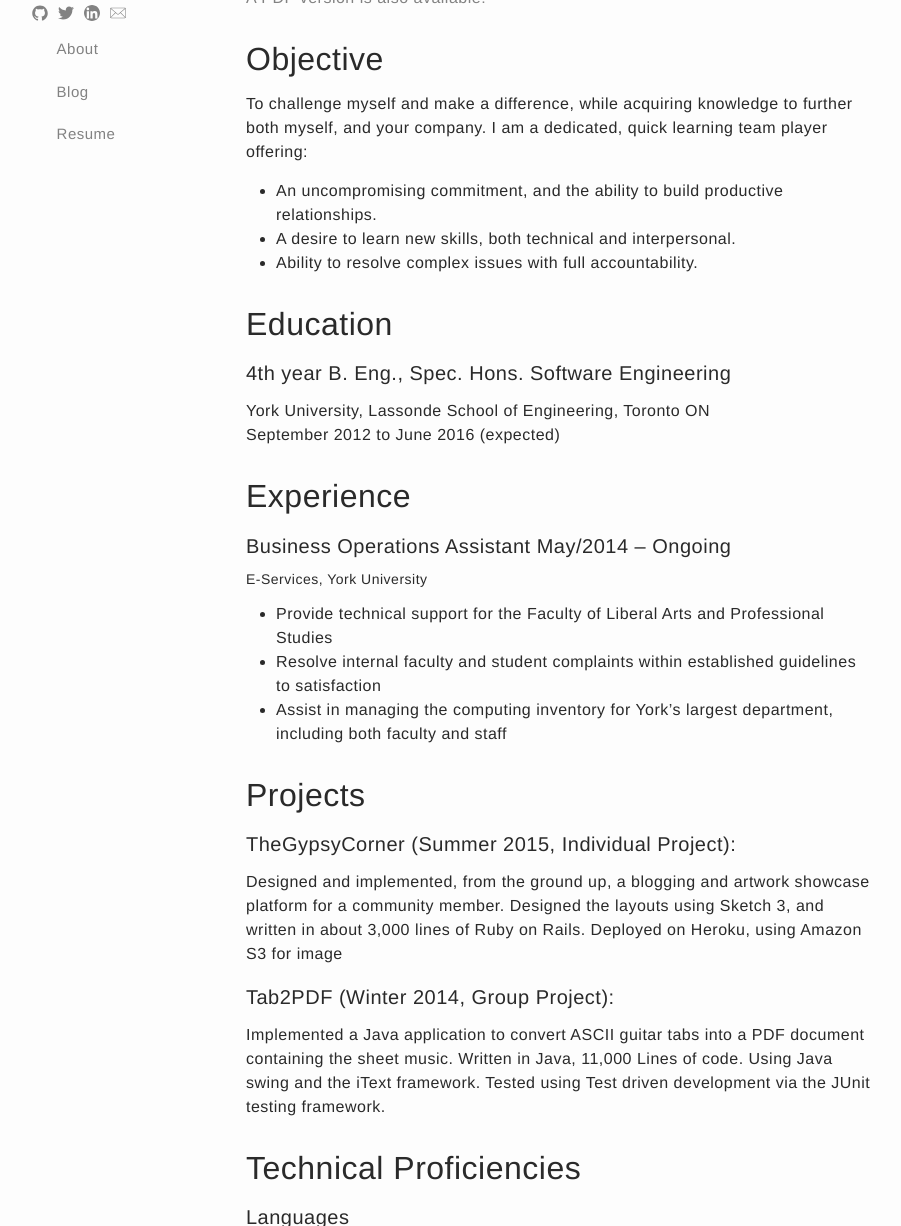
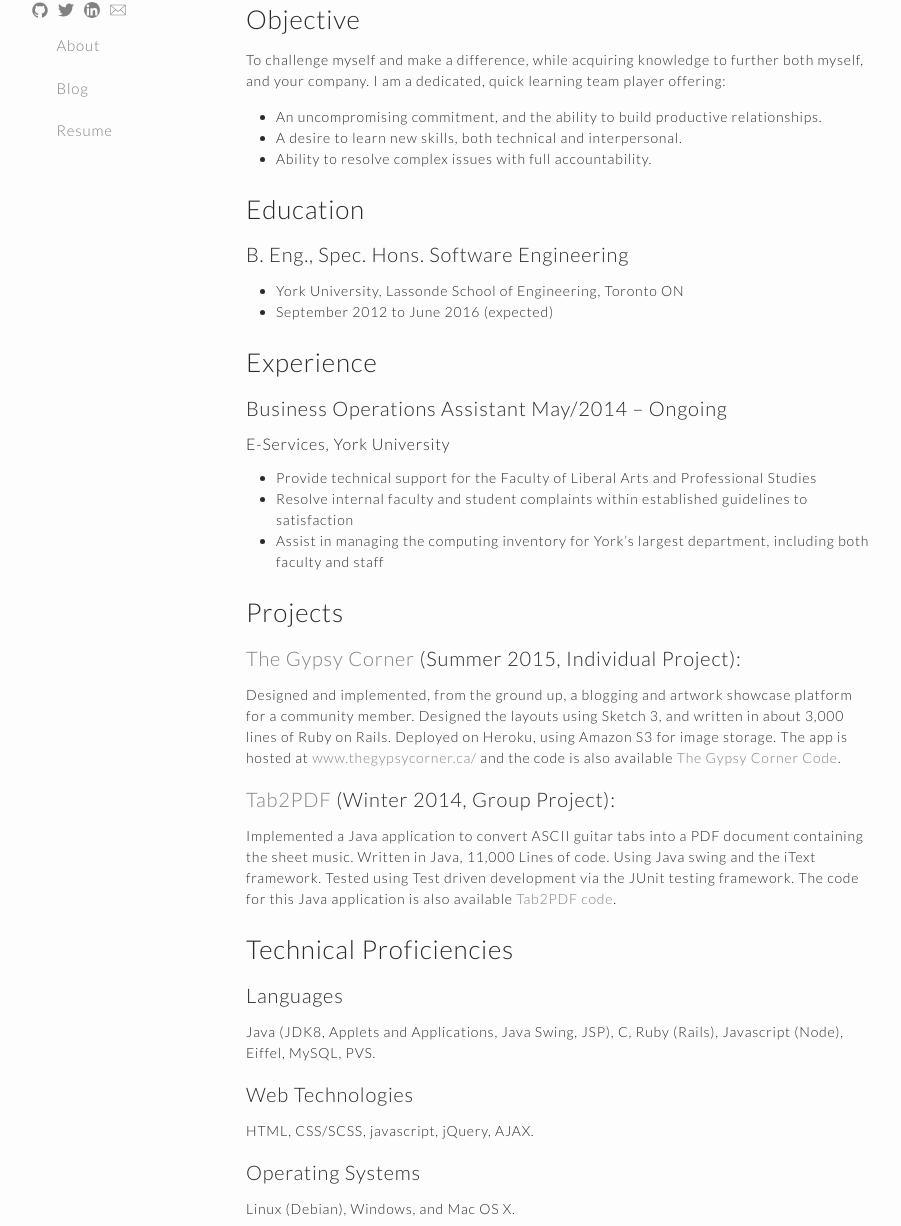
Before and after one commit to skylerto/skylerto.github.io, a Jekyll site: the page built from resume.md, in a window 1280 px wide and 1400 px high, cut to the strip 174-1400 px from the top of the window. Shown: the whole strip, without its empty margins (179-1080 px from the left). Built offline with Jekyll 4.4.1, drawn with Linux system fonts in a browser that asks for light colours; some of the changed text lies outside the part shown.

Commit message:
minor adjustments to layout, complete font change

```diff
--- a/_layouts/default.html
+++ b/_layouts/default.html
@@ -10,7 +10,7 @@
       <div class="wrapper">
 
         {{ content }}
-         <em> send all hugs to  <a href="https://www.twitter.com/skylerto">skylerto</a>  </em>
+        <div class="hugs"><em>from <a href="https://www.twitter.com/skylerto">skylerto</a> with ♥</em></div>
       </div>
      </div>
 
--- a/_sass/_base.scss
+++ b/_sass/_base.scss
@@ -1,4 +1,6 @@
-$base-font-family: "Helvetica Neue", Helvetica, Arial, sans-serif;
+
+@import url(https://fonts.googleapis.com/css?family=Lato:400,100,300);
+$base-font-family: "Lato", "Helvetica Neue", Helvetica, Arial, sans-serif;
 iframe {
   margin: 2em 0;
 }
@@ -35,7 +37,7 @@ body {
   color: $text-color;
   background-color: $background-color;
   -webkit-text-size-adjust: 100%;
-  letter-spacing: 0.5px;
+  letter-spacing: 0.8px;
 }
 .text {
   color: $text-color;
@@ -97,7 +99,7 @@ h3,
 h4,
 h5,
 h6 {
-  font-weight: 100;
+  font-weight: 300;
   margin-top: 1em;
 }
 /**
--- a/_sass/_layout.scss
+++ b/_sass/_layout.scss
@@ -83,6 +83,9 @@ body {
 }
 
 nav {
+  li {
+    font-weight: 300;
+  }
   .mobile-nav {
     @media screen and (min-width: 700px) {
       display: none;
@@ -191,6 +194,9 @@ nav {
   list-style: none;
   > li {
     margin-bottom: $spacing-unit;
+    h2 {
+      margin-top: 0;
+    }
   }
 }
 .post-meta {
@@ -199,7 +205,7 @@ nav {
 }
 .post-link {
   display: block;
-  font-size: 30px;
+  margin-top: 0;
   letter-spacing: 0.8px;
 }
 /**
@@ -209,7 +215,7 @@ nav {
   margin-bottom: $spacing-unit;
 }
 .post-title {
-  font-size: 50px;
+  font-size: 36px;
   letter-spacing: 0.5px;
   line-height: 1;
   @include media-query($on-laptop) {
@@ -218,22 +224,35 @@ nav {
 }
 .post-content {
   margin-bottom: $spacing-unit;
-  h2 {
-    font-size: 32px;
+
+}
+
+h1 {
+  font-size: 28px;
   @include media-query($on-laptop) {
-      font-size: 28px;
+    font-size: 24px;
   }
 }
-  h3 {
+h2 {
   font-size: 26px;
   @include media-query($on-laptop) {
     font-size: 22px;
   }
 }
+h3 {
+  font-size: 20px;
+  @include media-query($on-laptop) {
+    font-size: 20px;
+  }
+}
 h4 {
-    font-size: 20px;
+  font-size: 16px;
   @include media-query($on-laptop) {
     font-size: 18px;
   }
 }
+
+.hugs{
+  font-weight: 300;
+  letter-spacing: 0;
 }
--- a/css/main.scss
+++ b/css/main.scss
@@ -7,7 +7,7 @@
 
 // Our variables
 $base-font-family: Helvetica, Arial, sans-serif;
-$base-font-size:   16px;
+$base-font-size:   14px;
 $small-font-size:  $base-font-size * 0.875;
 $base-line-height: 1.5;
 
--- a/resume.md
+++ b/resume.md
@@ -14,15 +14,15 @@ I am a dedicated, quick learning team player offering:
 
 ## Education
 
-#### 4th year B. Eng., Spec. Hons. Software Engineering
-York University, Lassonde School of Engineering, Toronto ON
-September 2012 to June 2016 (expected)
+### B. Eng., Spec. Hons. Software Engineering
+  - York University, Lassonde School of Engineering, Toronto ON
+  - September 2012 to June 2016 (expected)
 
 ## Experience
 
-#### Business Operations Assistant May/2014 – Ongoing
+### Business Operations Assistant May/2014 – Ongoing
 
-##### E-Services, York University
+#### E-Services, York University
  - Provide technical support for the Faculty of Liberal Arts and Professional Studies
  - Resolve internal faculty and student complaints within established guidelines to
 satisfaction
@@ -31,27 +31,30 @@ both faculty and staff
 
 ## Projects
 
-#### TheGypsyCorner (Summer 2015, Individual Project):
+### [The Gypsy Corner](http://www.thegypsycorner.ca/) (Summer 2015, Individual Project):
 Designed and implemented, from the ground up, a blogging and artwork showcase
  platform for a community member. Designed the layouts using Sketch 3, and written in
- about 3,000 lines of Ruby on Rails. Deployed on Heroku, using Amazon S3 for image
+ about 3,000 lines of Ruby on Rails. Deployed on Heroku, using Amazon S3 for image storage. The app is hosted at [www.thegypsycorner.ca/](http://www.thegypsycorner.ca/) and the code is also available [The Gypsy Corner Code](https://github.com/skylerto/thegypsycorner/tree/master/gypsycorner).
 
-#### Tab2PDF (Winter 2014, Group Project):
+### [Tab2PDF](https://github.com/skylerto/RuntimeDefenders3) (Winter 2014, Group Project):
 Implemented a Java application to convert ASCII guitar tabs into a PDF document
  containing the sheet music. Written in Java, 11,000 Lines of code. Using Java swing and
  the iText framework. Tested using Test driven development via the JUnit testing
- framework.
+ framework. The code for this Java application is also available [Tab2PDF code](https://github.com/skylerto/RuntimeDefenders3).
 
 ## Technical Proficiencies
 
-#### Languages
-Java (JDK8, Applets and Applications, Java Swing, JSP), C, Ruby, Javascript, Eiffel, MySQL
+### Languages
+Java (JDK8, Applets and Applications, Java Swing, JSP), C, Ruby (Rails), Javascript (Node), Eiffel, MySQL, PVS.
 
-#### Operating Systems
-Linux (Debian and Red Hat), Windows, and Mac OS X
+### Web Technologies
+HTML, CSS/SCSS, javascript, jQuery, AJAX.
 
-#### Applications
-Eclipse LUNA (Including Rodin and Android ADT), Content Management System (Wordpress), iVerilog
+### Operating Systems
+Linux (Debian), Windows, and Mac OS X.
 
-#### Skills
-Object Oriented methodologies, Risk Mitigation, Test Driven Development, Defensive programming, UML Modeling, Git.
+### Productivity Tools
+Eclipse LUNA (Including Rodin and Android ADT), Content Management System (Wordpress), VIM, Atom, git.
+
+### Software Engineering
+Object Oriented methodologies, Risk Mitigation, Test Driven Development, Defensive programming, UML Modeling, Agile Development, Requirements Engineering.
```
Lines whose indentation alone changed are shown as unchanged.
